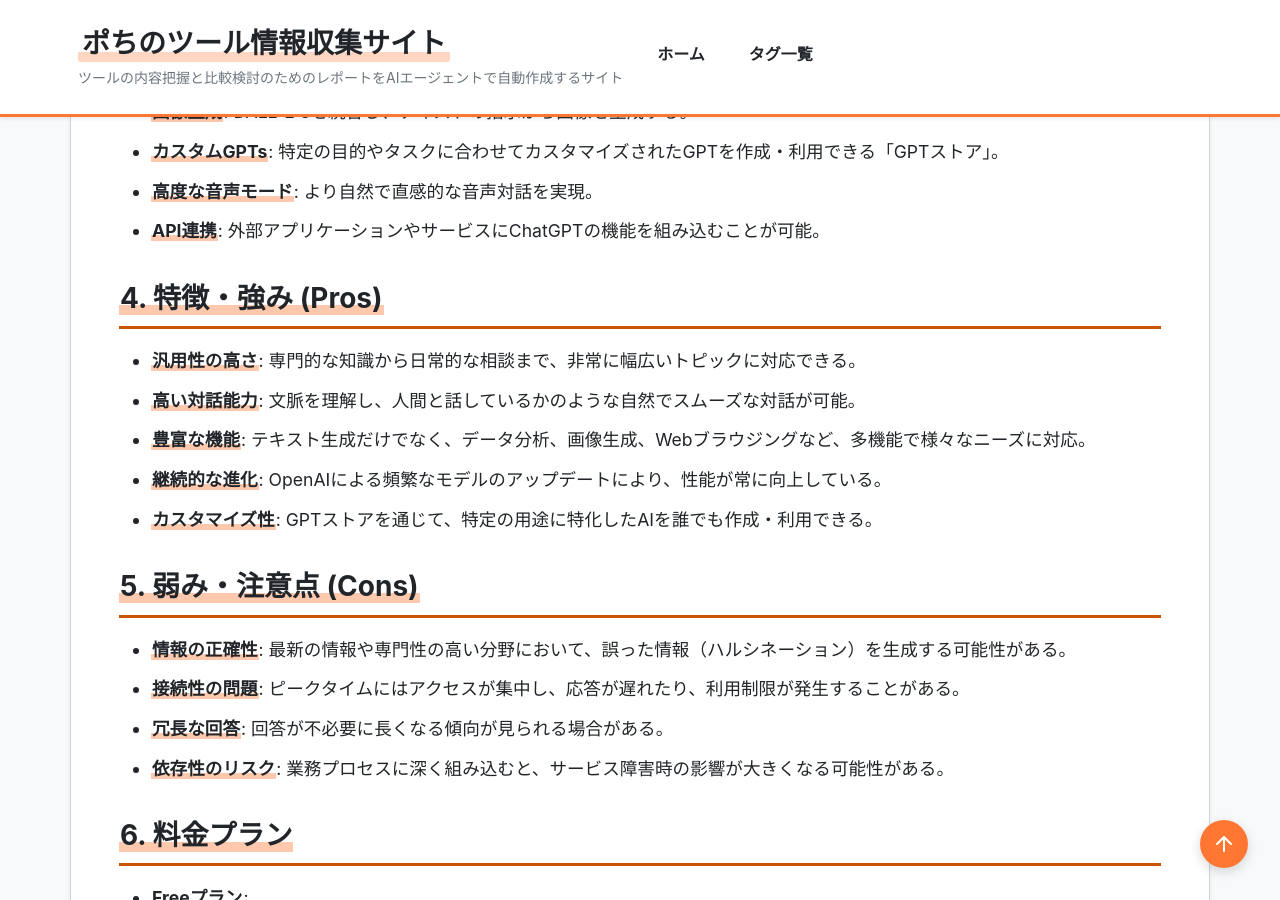
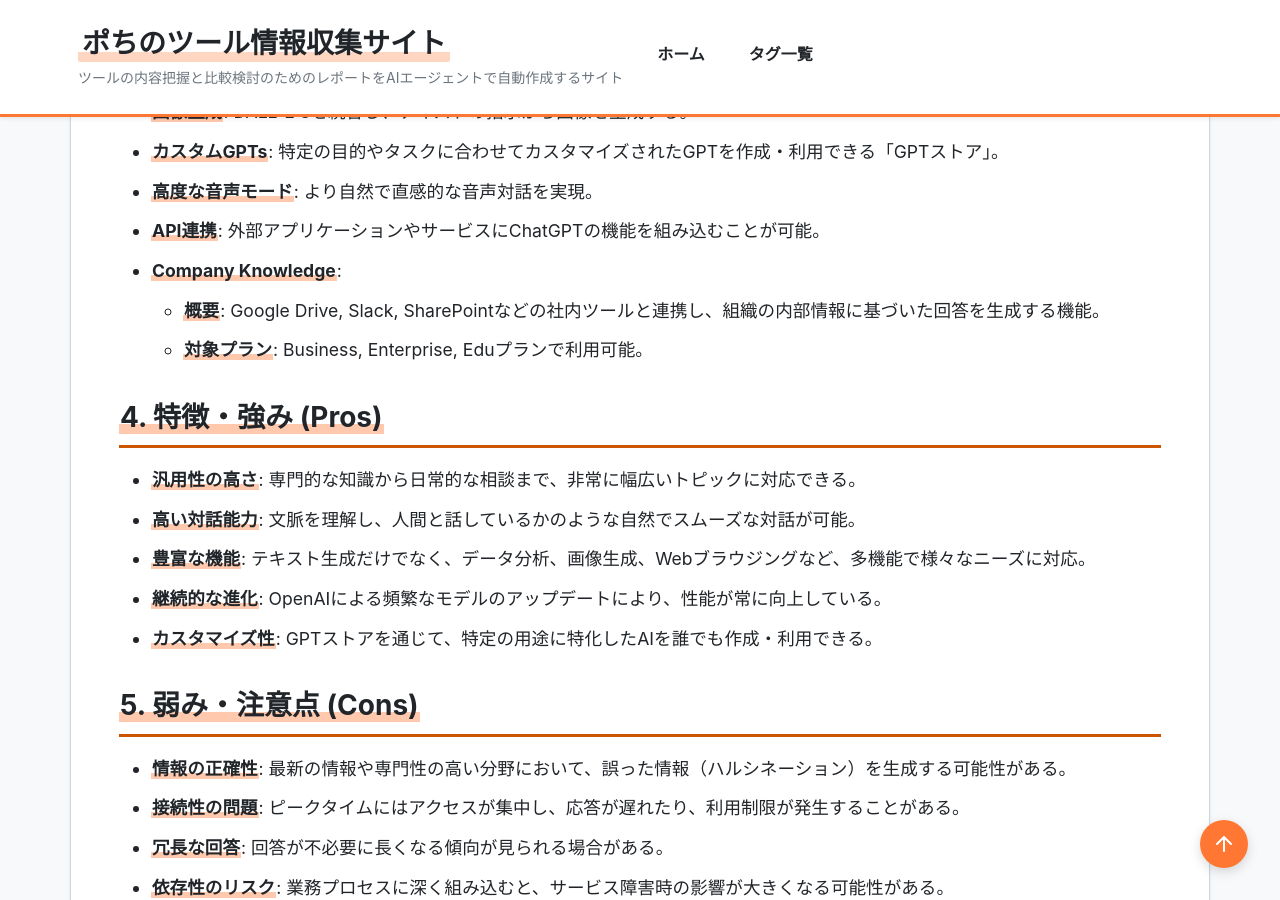
Before and after one commit to aegisfleet/tool-survey-report, a Jekyll site: the page built from _reports/chatgpt.md, in a window 1280 px wide and 900 px high, scrolled down 2869 px. Built offline with Jekyll 4.4.1, drawn with Linux system fonts in a browser that asks for light colours; some of the changed text lies outside the part shown.

Commit message:
feat: Update ChatGPT report with Company Knowledge info (#140)
This commit updates the ChatGPT report to include information about the "Company Knowledge" feature. It also updates the last_updated date to 2025-10-29.

Co-authored-by: google-labs-jules[bot] <161369871+google-labs-jules[bot]@users.noreply.github.com>

```diff
--- a/_reports/chatgpt.md
+++ b/_reports/chatgpt.md
@@ -50,6 +50,9 @@ relationships:
 * **カスタムGPTs**: 特定の目的やタスクに合わせてカスタマイズされたGPTを作成・利用できる「GPTストア」。
 * **高度な音声モード**: より自然で直感的な音声対話を実現。
 * **API連携**: 外部アプリケーションやサービスにChatGPTの機能を組み込むことが可能。
+* **Company Knowledge**:
+    *   **概要**: Google Drive, Slack, SharePointなどの社内ツールと連携し、組織の内部情報に基づいた回答を生成する機能。
+    *   **対象プラン**: Business, Enterprise, Eduプランで利用可能。
 
 ## **4. 特徴・強み (Pros)**
 
```
Also changed, not shown: other parts of _reports/chatgpt.md (+1 -1 lines).
